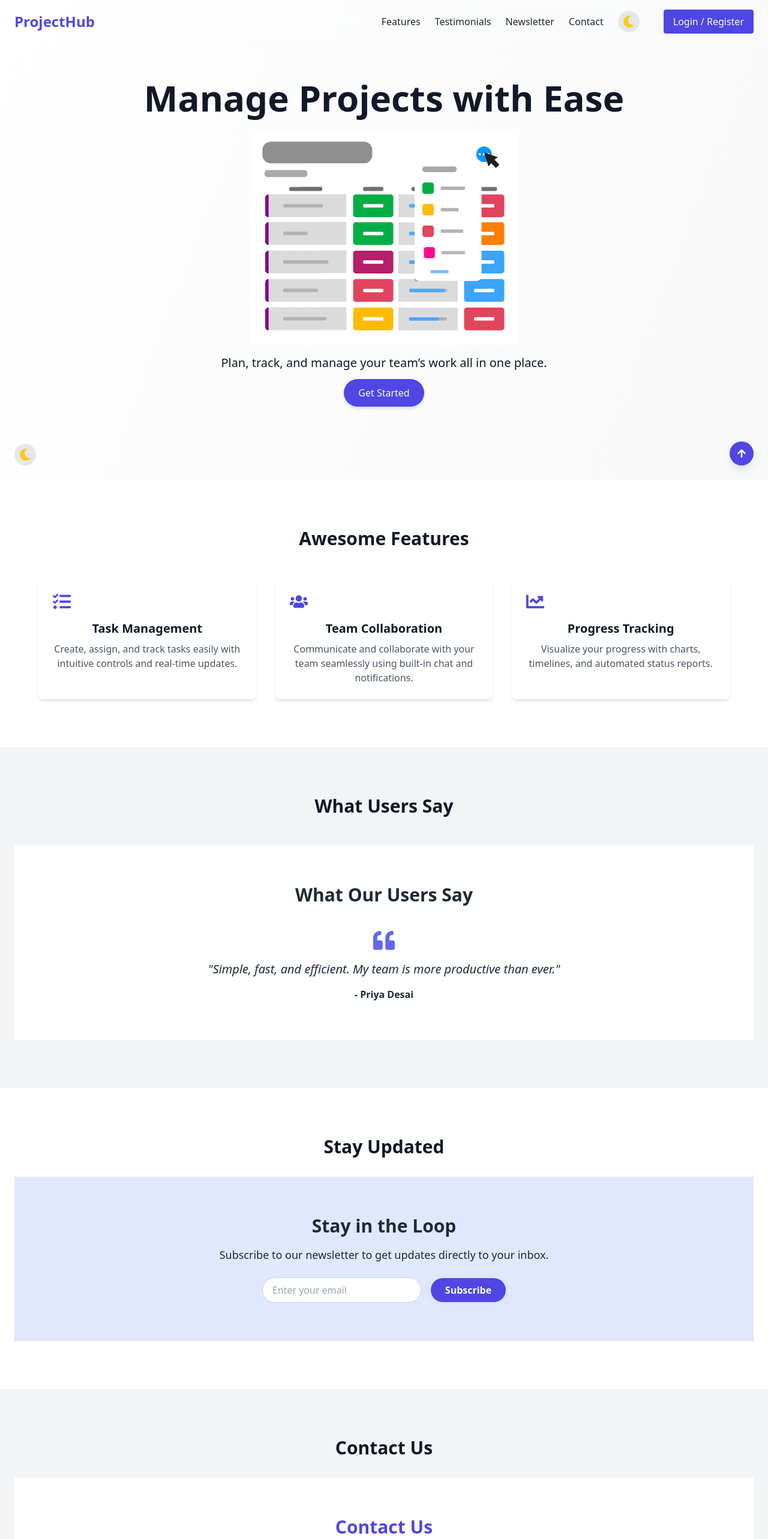
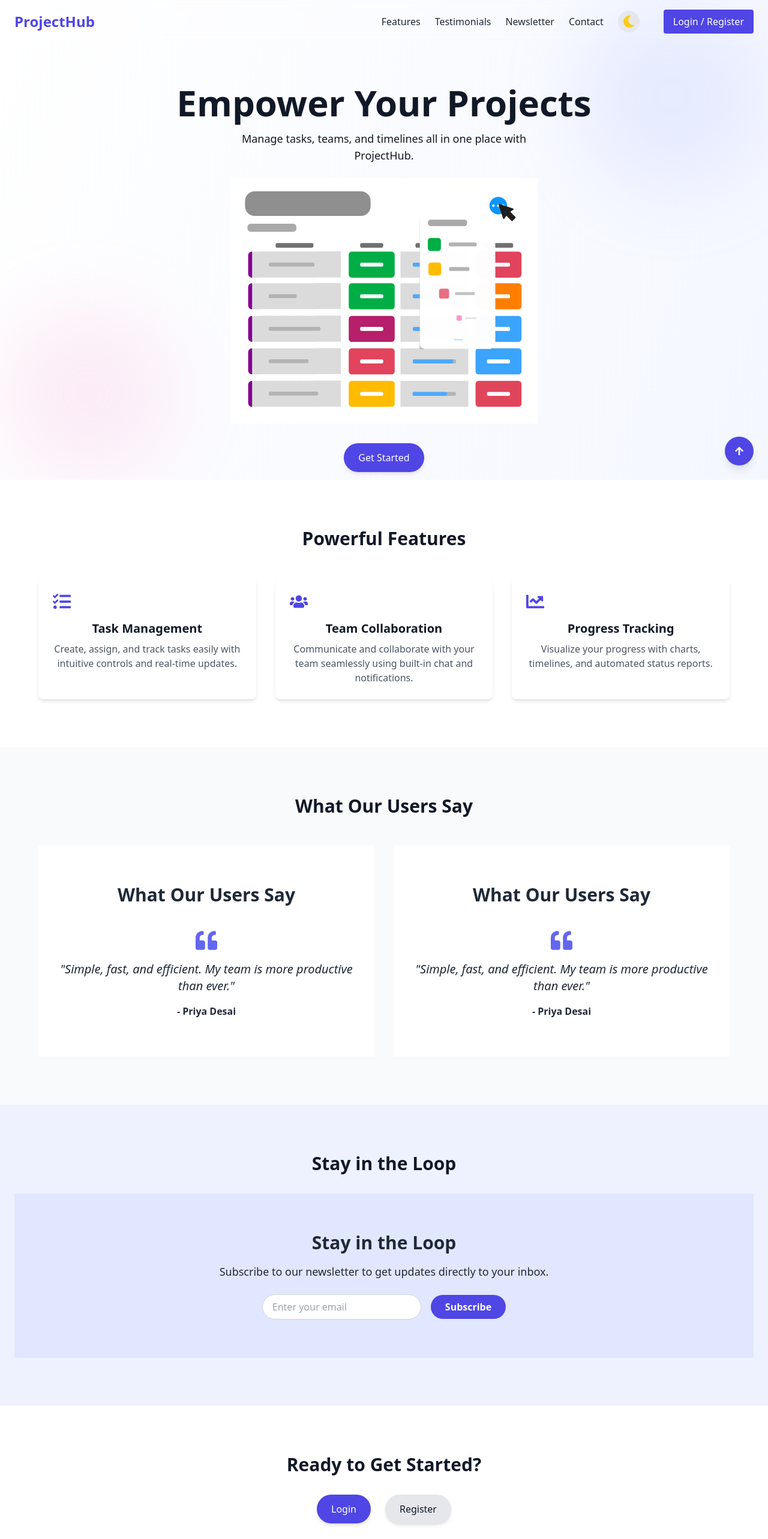
Before and after one commit to gauranshahuja/project-management-tool, a React (Vite) app in the folder client/: page / in a window 1280 px wide. Shown: the top 2566 px of the page at 60% size. Built offline with nearby package versions, Linux system fonts and the light colour scheme.

Commit message:
fix: remove unused code in LandingPage component

```diff
--- a/client/src/pages/LandingPage.jsx
+++ b/client/src/pages/LandingPage.jsx
@@ -1,13 +1,14 @@
+// src/pages/LandingPage.jsx
+
 import { useEffect } from "react";
 import Navbar from "../components/Navbar";
 import FeatureSection from "../components/FeatureSection";
+import ContactForm from "../components/ContactForm";
+import Newsletter from "../components/Newsletter";
 import TestimonialCard from "../components/Testimonials";
-import Newsletter from "../components/Newsletter";
-import ContactForm from "../components/ContactForm";
-import DarkModeToggle from "../components/DarkModeToggle";
+import { motion } from "framer-motion";
 import AOS from "aos";
 import "aos/dist/aos.css";
-import { motion } from "framer-motion";
 import { FaArrowUp } from "react-icons/fa";
 import { Link } from "react-router-dom";
 import Lottie from "lottie-react";
@@ -19,100 +20,123 @@ const LandingPage = () => {
   }, []);
 
   return (
-    <div className="relative bg-gradient-to-br from-white to-gray-100 dark:from-gray-900 dark:to-black text-gray-900 dark:text-white">
-      {/* Scroll-to-top anchor */}
+    <div className="bg-gradient-to-br from-white to-indigo-50 dark:from-gray-900 dark:to-gray-800 text-gray-900 dark:text-white scroll-smooth">
       <div id="top" />
-
-      {/* Navbar */}
       <Navbar />
 
       {/* Hero Section */}
-      <header className="min-h-screen flex flex-col items-center justify-center text-center px-4">
+      <section className="min-h-screen flex flex-col justify-center items-center text-center px-6 pt-32 relative z-10">
         <motion.h1
           initial={{ opacity: 0, y: -40 }}
           animate={{ opacity: 1, y: 0 }}
-          transition={{ duration: 1 }}
-          className="text-5xl sm:text-6xl font-bold leading-tight"
+          transition={{ duration: 0.8 }}
+          className="text-4xl md:text-6xl font-bold mb-4"
         >
-          Manage Projects with Ease
+          Empower Your Projects
         </motion.h1>
+        <motion.p
+          initial={{ opacity: 0, y: 20 }}
+          animate={{ opacity: 1, y: 0 }}
+          transition={{ delay: 0.3 }}
+          className="text-lg max-w-xl mb-6"
+        >
+          Manage tasks, teams, and timelines all in one place with ProjectHub.
+        </motion.p>
 
-        {/* Lottie animation */}
-        <div className="w-full max-w-md mt-6">
+        {/* Animation */}
+        <div className="w-full max-w-lg mb-6">
           <Lottie animationData={animationData} loop autoplay />
         </div>
 
-        <motion.p
-          initial={{ opacity: 0, y: 20 }}
-          animate={{ opacity: 1, y: 0 }}
-          transition={{ duration: 1, delay: 0.3 }}
-          className="mt-4 text-lg sm:text-xl"
+        <motion.a
+          href="#auth"
+          whileHover={{ scale: 1.05 }}
+          className="mt-2 inline-block px-6 py-3 bg-indigo-600 text-white rounded-full shadow-md hover:bg-indigo-700 transition"
         >
-          Plan, track, and manage your team’s work all in one place.
-        </motion.p>
+          Get Started
+        </motion.a>
+      </section>
 
-        <motion.div
-          whileHover={{ scale: 1.05 }}
-          className="mt-6 inline-block"
-        >
+      {/* Blobs */}
+      <div className="absolute top-0 right-0 w-80 h-80 bg-indigo-300 opacity-20 rounded-full filter blur-3xl z-0 pointer-events-none" />
+      <div className="absolute bottom-0 left-0 w-72 h-72 bg-pink-300 opacity-20 rounded-full filter blur-3xl z-0 pointer-events-none" />
+
+      {/* Features */}
+      <section id="features" className="relative z-10 py-20 px-6 bg-white dark:bg-gray-900">
+        <h2 className="text-3xl font-bold text-center mb-12" data-aos="fade-up">
+          Powerful Features
+        </h2>
+        <FeatureSection />
+      </section>
+
+      {/* Testimonials */}
+      <section id="testimonials" className="relative z-10 py-20 px-6 bg-gray-50 dark:bg-gray-800">
+        <h2 className="text-3xl font-bold text-center mb-12" data-aos="fade-up">
+          What Our Users Say
+        </h2>
+        <div className="max-w-6xl mx-auto grid md:grid-cols-2 gap-8">
+          <TestimonialCard
+            name="Aarav Sharma"
+            text="ProjectHub helped us streamline our workflow and collaborate effectively."
+            role="Product Manager"
+          />
+          <TestimonialCard
+            name="Sana Kapoor"
+            text="I love the clean UI and how easy it is to track project progress!"
+            role="Designer"
+          />
+        </div>
+      </section>
+
+      {/* Newsletter */}
+      <section id="newsletter" className="relative z-10 py-20 px-6 bg-indigo-50 dark:bg-gray-700">
+        <h2 className="text-3xl font-bold text-center mb-8" data-aos="fade-up">
+          Stay in the Loop
+        </h2>
+        <Newsletter />
+      </section>
+
+      {/* Auth Buttons */}
+      <section id="auth" className="relative z-10 py-20 px-6 bg-white dark:bg-gray-900">
+        <h2 className="text-3xl font-bold text-center mb-8" data-aos="fade-up">
+          Ready to Get Started?
+        </h2>
+        <div className="flex justify-center gap-6">
           <Link
             to="/auth"
             className="px-6 py-3 bg-indigo-600 text-white rounded-full shadow-md hover:bg-indigo-700 transition"
           >
-            Get Started
+            Login
           </Link>
-        </motion.div>
-      </header>
-
-      {/* Features Section */}
-      <section id="features" data-aos="fade-up" className="py-20 px-6 bg-white dark:bg-gray-900">
-        <h2 className="text-3xl font-bold text-center mb-12">Awesome Features</h2>
-        <FeatureSection />
+          <Link
+            to="/auth"
+            className="px-6 py-3 bg-gray-200 dark:bg-gray-700 text-gray-900 dark:text-white rounded-full shadow-md hover:bg-gray-300 dark:hover:bg-gray-600 transition"
+          >
+            Register
+          </Link>
+        </div>
       </section>
 
-      {/* Testimonials Section */}
-      <section id="testimonials" data-aos="fade-up" className="py-20 px-6 bg-gray-100 dark:bg-gray-800">
-        <h2 className="text-3xl font-bold text-center mb-12">What Users Say</h2>
-        <TestimonialCard />
-      </section>
-
-      {/* Newsletter Section */}
-      <section id="newsletter" data-aos="fade-up" className="py-20 px-6 bg-white dark:bg-gray-900">
-        <h2 className="text-3xl font-bold text-center mb-8">Stay Updated</h2>
-        <Newsletter />
-      </section>
-
-      {/* Contact Section */}
-      <section id="contact" data-aos="fade-up" className="py-20 px-6 bg-gray-100 dark:bg-gray-800">
-        <h2 className="text-3xl font-bold text-center mb-8">Contact Us</h2>
+      {/* Contact */}
+      <section id="contact" className="relative z-10 py-20 px-6 bg-white dark:bg-gray-900">
+        <h2 className="text-3xl font-bold text-center mb-8" data-aos="fade-up">
+          Let’s Talk!
+        </h2>
         <ContactForm />
       </section>
 
-      {/* Auth Section (login/register links) */}
-      <section id="auth" className="py-10 text-center">
-        <p className="text-lg mb-4">Already have an account?</p>
-        <Link to="/auth" className="text-indigo-600 hover:underline font-medium">
-          Login
-        </Link>
-
-        <p className="text-lg mt-6 mb-4">New here?</p>
-        <Link to="/auth" className="text-indigo-600 hover:underline font-medium">
-          Register
-        </Link>
-      </section>
-
-      {/* Scroll to Top Button */}
+      {/* Scroll to Top */}
       <a
         href="#top"
-        className="fixed bottom-6 right-6 bg-indigo-600 text-white p-3 rounded-full shadow-lg hover:bg-indigo-700 transition"
+        className="fixed bottom-6 right-6 z-50 bg-indigo-600 text-white p-4 rounded-full shadow-lg hover:bg-indigo-700 transition"
       >
         <FaArrowUp />
       </a>
 
-      {/* Dark Mode Toggle Floating */}
-      <div className="fixed bottom-6 left-6">
-        <DarkModeToggle />
-      </div>
+      {/* Footer */}
+      <footer className="bg-gray-100 dark:bg-gray-800 text-center py-4 text-sm text-gray-600 dark:text-gray-300">
+        © {new Date().getFullYear()} ProjectHub. All rights reserved.
+      </footer>
     </div>
   );
 };
```
